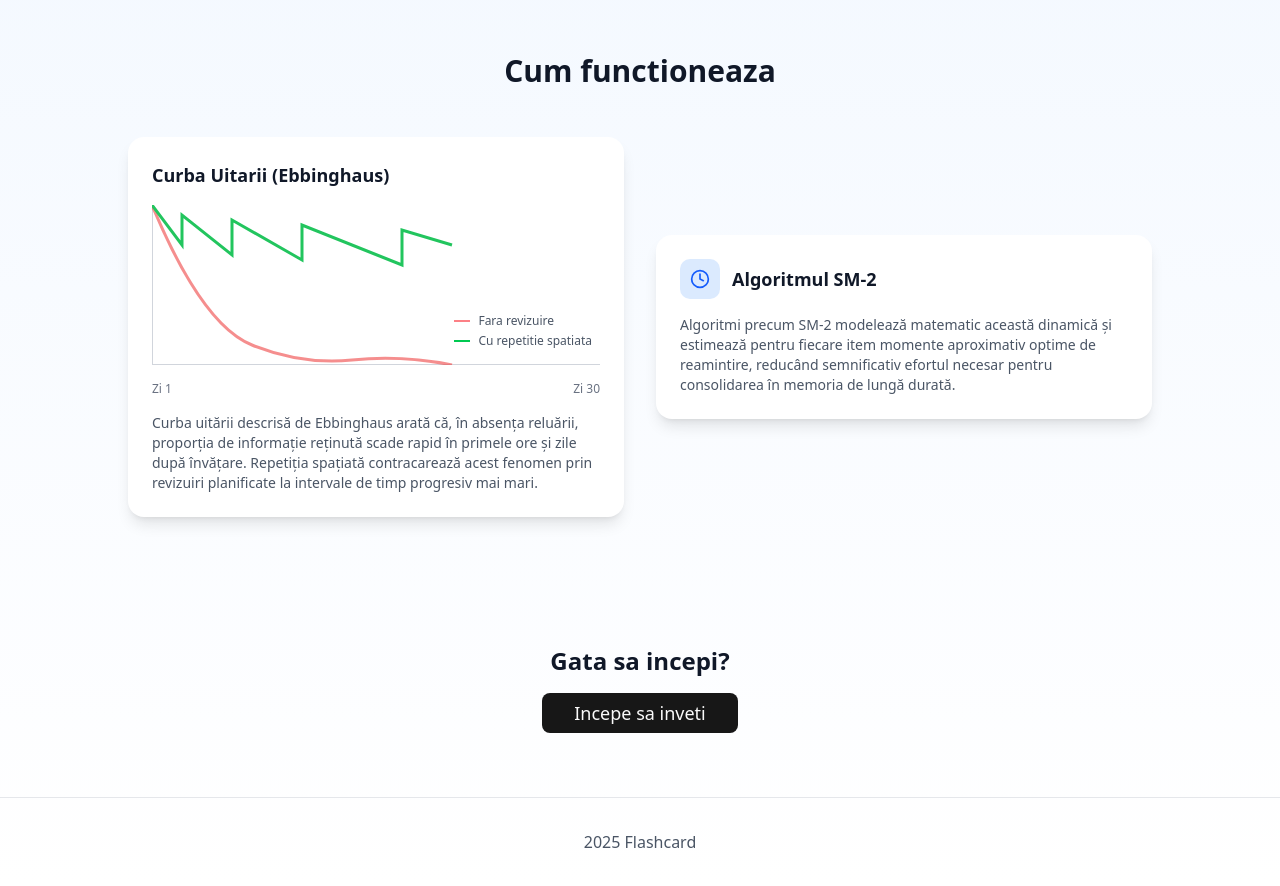
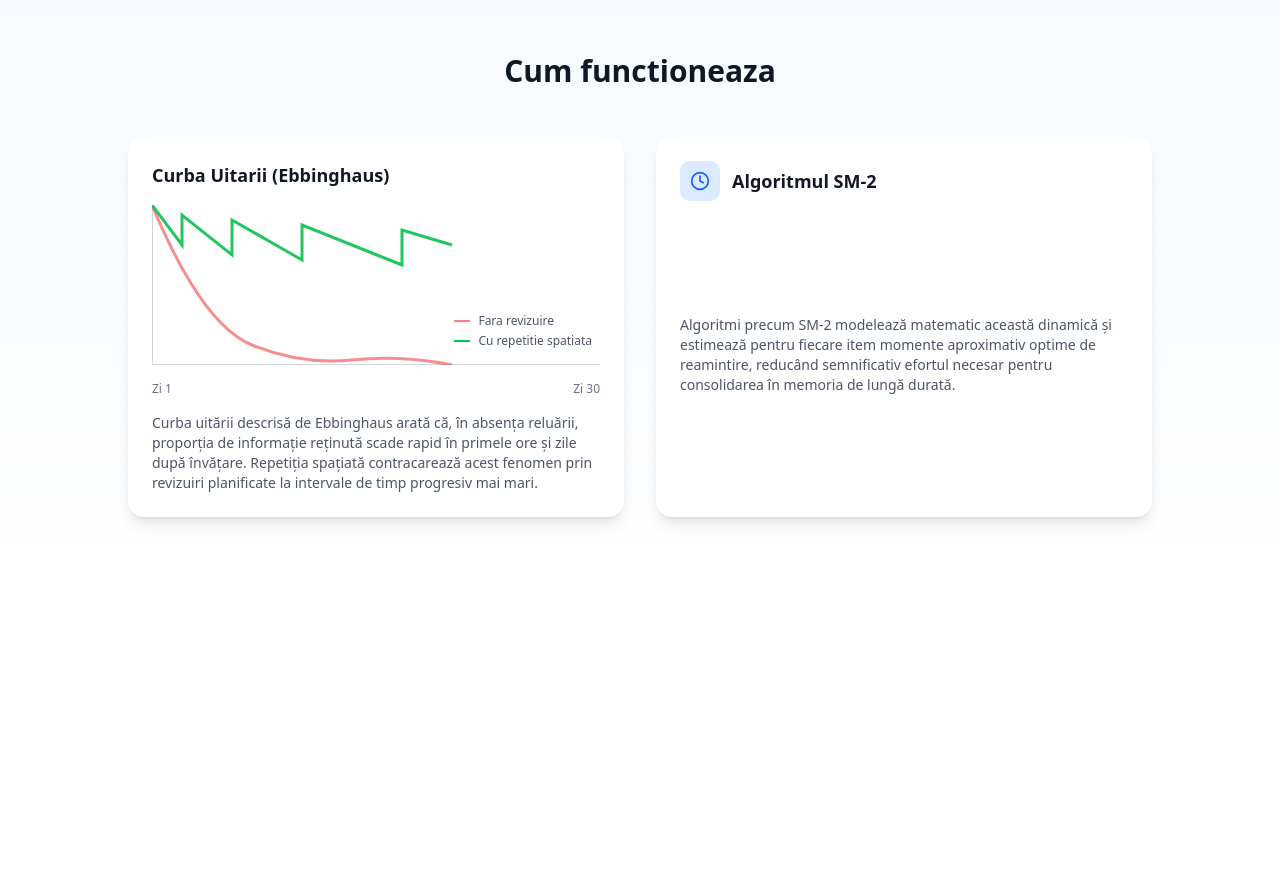
Before and after one commit to ObuObuHub/flashcard-app, a Next.js app: page / in a window 1280 px wide. Shown: the part 480-1366 px from the top of the page. After the commit the page ends 1061 px from the top, so only its background shows below. Built offline with nearby package versions, Linux system fonts and the light colour scheme.

Commit message:
refactor: Simplify landing page layout
- Remove CTA section and footer
- Make Ebbinghaus and SM-2 boxes equal height with items-stretch
- Center SM-2 text vertically for visual balance

🤖 Generated with [Claude Code](https://claude.com/claude-code)

Co-Authored-By: Claude <noreply@anthropic.com>

```diff
--- a/app/page.tsx
+++ b/app/page.tsx
@@ -30,7 +30,7 @@ export default function Home() {
           Cum functioneaza
         </h2>
 
-        <div className="max-w-5xl mx-auto grid md:grid-cols-2 gap-8 items-center">
+        <div className="max-w-5xl mx-auto grid md:grid-cols-2 gap-8 items-stretch">
           {/* Forgetting Curve Visualization */}
           <div className="bg-white dark:bg-gray-800 rounded-2xl p-6 shadow-lg">
             <h3 className="font-semibold text-lg mb-4 text-gray-900 dark:text-white">
@@ -85,38 +85,20 @@ export default function Home() {
           </div>
 
           {/* SM-2 Info */}
-          <div className="bg-white dark:bg-gray-800 rounded-2xl p-6 shadow-lg">
+          <div className="bg-white dark:bg-gray-800 rounded-2xl p-6 shadow-lg flex flex-col">
             <h3 className="font-semibold text-lg mb-4 text-gray-900 dark:text-white flex items-center gap-3">
               <div className="w-10 h-10 bg-blue-100 dark:bg-blue-900 rounded-lg flex items-center justify-center">
                 <Clock className="w-5 h-5 text-blue-600 dark:text-blue-400" />
               </div>
               Algoritmul SM-2
             </h3>
-            <p className="text-sm text-gray-600 dark:text-gray-400">
+            <p className="text-sm text-gray-600 dark:text-gray-400 flex-1 flex items-center">
               Algoritmi precum SM-2 modelează matematic această dinamică și estimează pentru fiecare item momente aproximativ optime de reamintire, reducând semnificativ efortul necesar pentru consolidarea în memoria de lungă durată.
             </p>
           </div>
         </div>
       </section>
 
-      {/* CTA Section */}
-      <section className="container mx-auto px-4 py-16 text-center">
-        <h2 className="text-2xl font-bold mb-4 text-gray-900 dark:text-white">
-          Gata sa incepi?
-        </h2>
-        <Link href="/decks">
-          <Button size="lg" className="text-lg px-8">
-            Incepe sa inveti
-          </Button>
-        </Link>
-      </section>
-
-      {/* Footer */}
-      <footer className="border-t border-gray-200 dark:border-gray-800 py-8">
-        <div className="container mx-auto px-4 text-center text-gray-600 dark:text-gray-400">
-          <p>2025 Flashcard</p>
-        </div>
-      </footer>
     </div>
   )
 }
```
